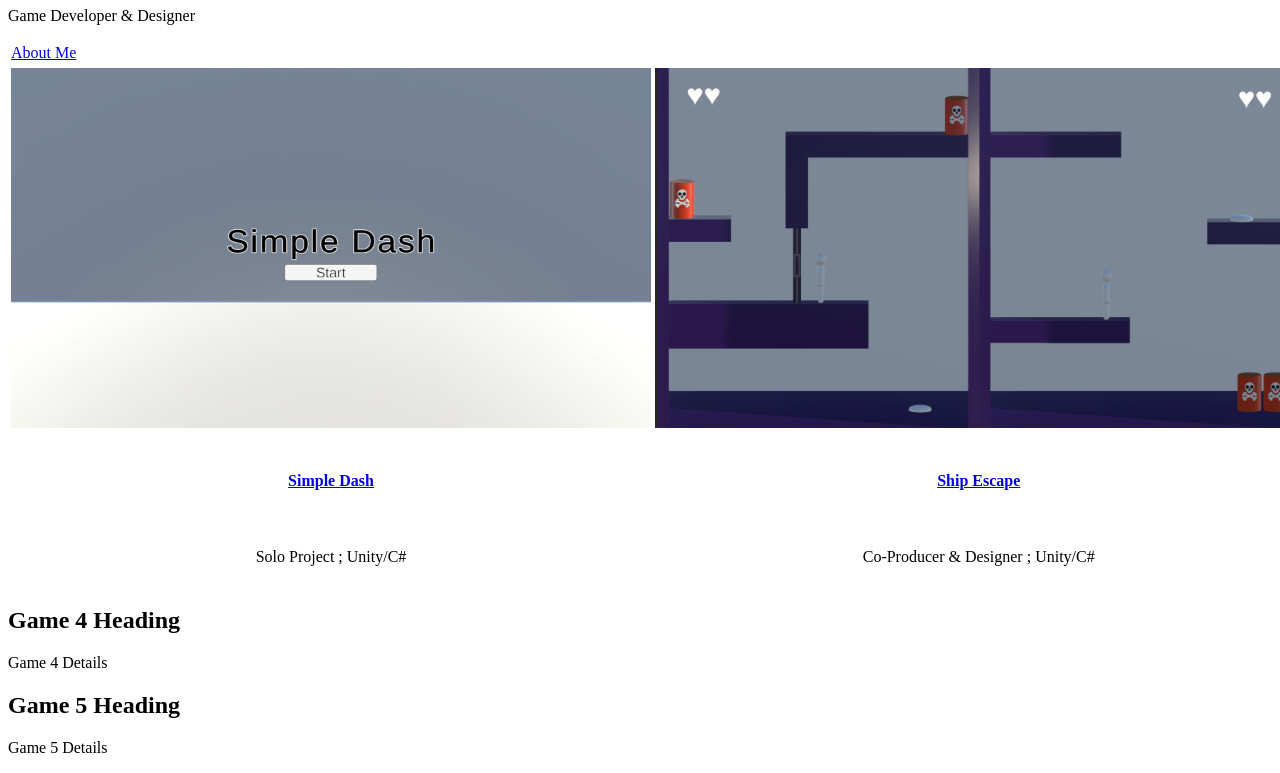
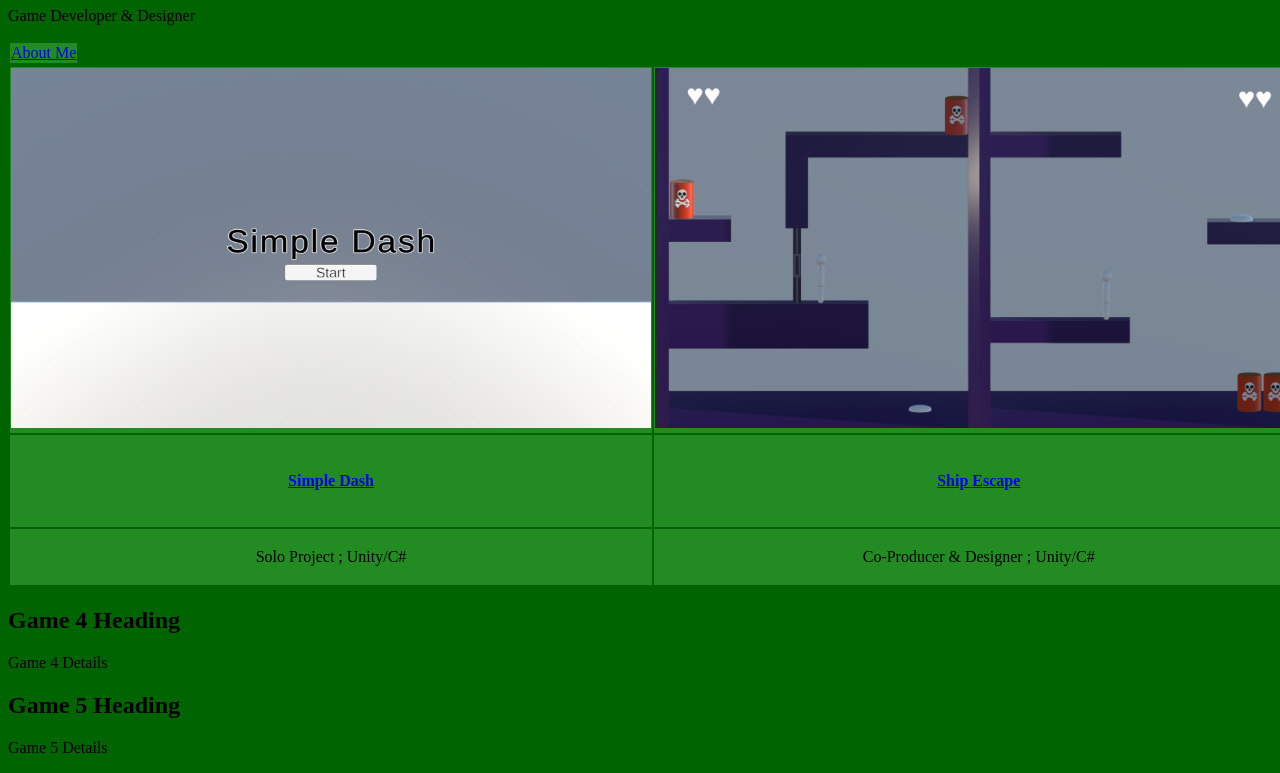
Before and after one commit to Bardcastle/Portfolio, a plain HTML site: page index.html in a window 1280 px wide. Shown: the part 73-846 px from the top of the page. Drawn offline with Linux system fonts and the light colour scheme.

Commit message:
Update index.html

```diff
--- a/index.html
+++ b/index.html
@@ -2,6 +2,17 @@
 <html>
   <head>
     <title>Thomas Hardcastle</title>
+    <style>
+      body {
+        background-color: DarkGreen;
+      }
+      td {
+        background-color: ForestGreen;
+      }
+      th {
+        background-color: ForestGreen;
+      }
+    </style>
   </head>
 
   <body>   <!-- Comment -->
```
